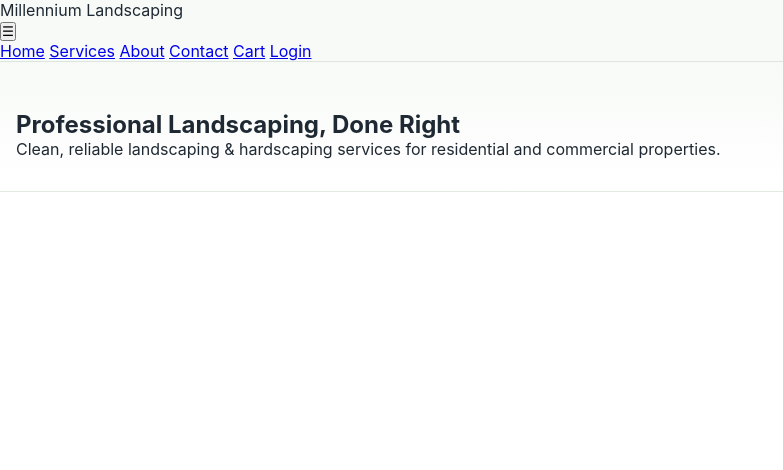
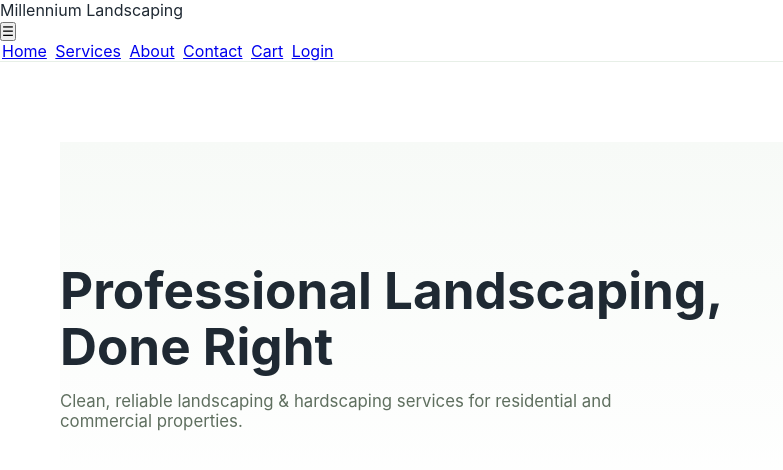
Before and after one commit to millenniumlandscaping/ml-landscaping-2, a plain HTML site: page index.html in a window 1280 px wide. Shown: the top 470 px of the page, without its empty margins (0-783 px from the left). Drawn offline with Linux system fonts and the light colour scheme.

Commit message:
Update main.css

```diff
--- a/assets/css/main.css
+++ b/assets/css/main.css
@@ -276,3 +276,72 @@ main {
   margin-bottom: 6px;
   font-size: 0.96rem;
 }
+
+/* ===== Squarespace-style texture ===== */
+
+/* Page rhythm */
+.page {
+  max-width: 1200px;
+  margin: 0 auto;
+  padding: 80px 20px;
+}
+
+/* Hero */
+.hero {
+  padding: 120px 0 80px;
+}
+
+.hero h1 {
+  font-size: clamp(2.4rem, 5vw, 3.2rem);
+  max-width: 720px;
+  line-height: 1.1;
+}
+
+.hero p {
+  max-width: 620px;
+  font-size: 1.05rem;
+  margin-top: 16px;
+  color: #5f6f5f;
+}
+
+/* Header polish */
+.site-header {
+  background: #ffffff;
+  border-bottom: 1px solid #e7efe7;
+}
+
+.nav a {
+  padding: 6px 2px;
+  position: relative;
+}
+
+.nav a::after {
+  content: "";
+  position: absolute;
+  left: 0;
+  bottom: -4px;
+  width: 0;
+  height: 1px;
+  background: #3b7b3b;
+  transition: width 0.2s ease;
+}
+
+.nav a:hover::after {
+  width: 100%;
+}
+
+/* Section blocks */
+.section {
+  padding: 100px 0;
+}
+
+.section.soft {
+  background: #f6fbf6;
+}
+
+/* Depth */
+.card,
+.section.soft {
+  box-shadow: 0 10px 30px rgba(0,0,0,0.03);
+  border-radius: 20px;
+}
```
